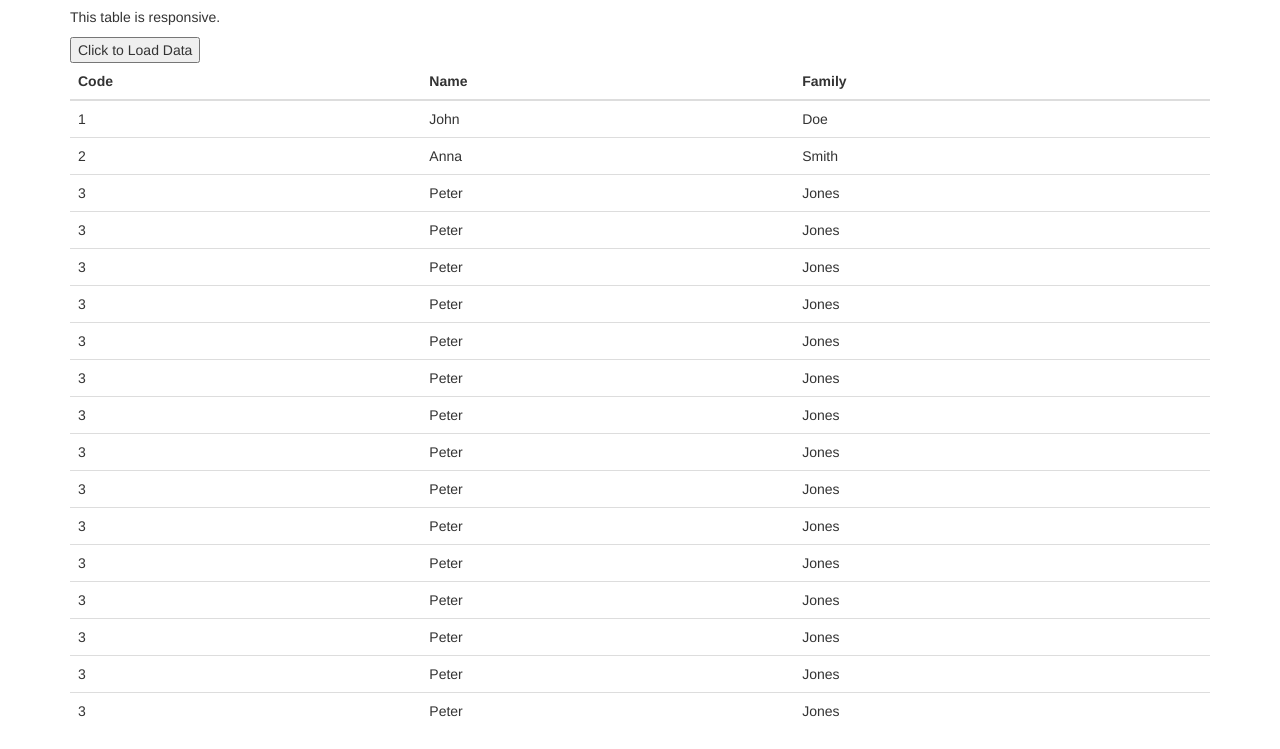
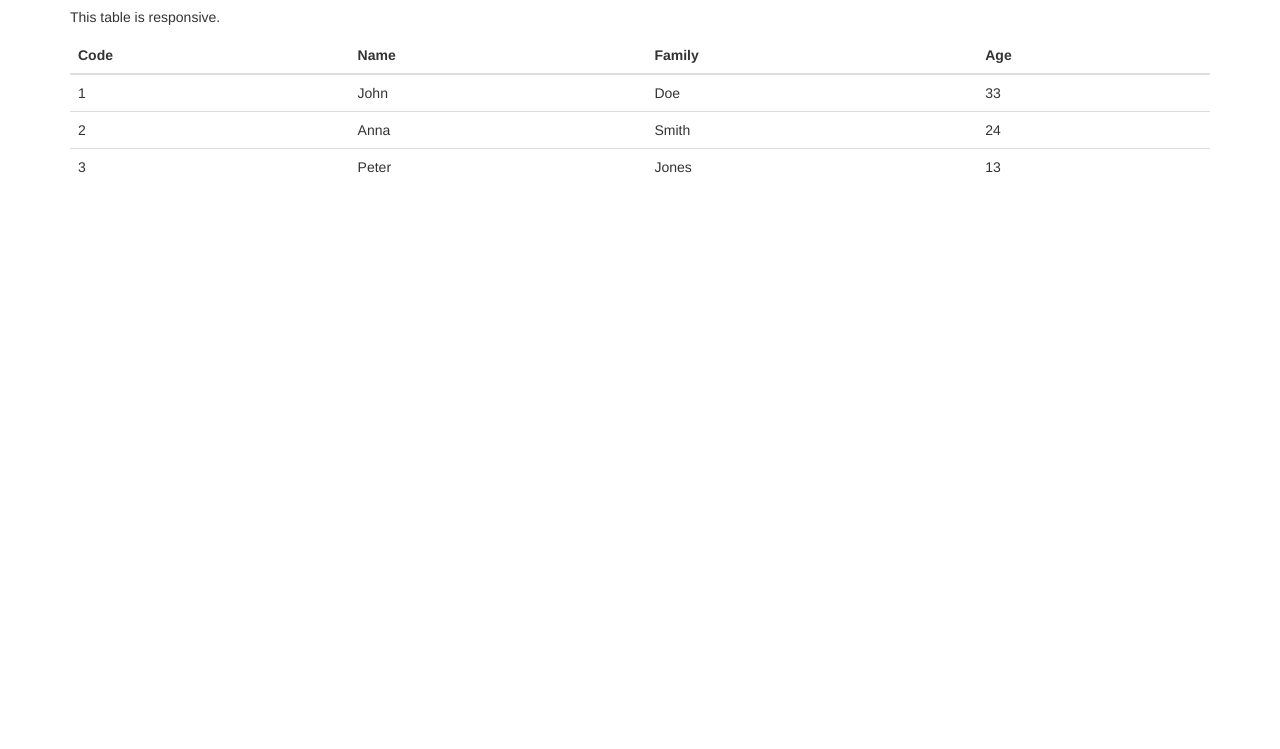
Before and after one commit to longchi2016/jqxGrid, a plain HTML site: page Index.htm in a window 1280 px wide. Shown: the part 56-805 px from the top of the page. Drawn offline with Linux system fonts and the light colour scheme.

Commit message:
up 950524

```diff
--- a/Index.htm
+++ b/Index.htm
@@ -10,42 +10,19 @@
     <script src="styles/bootstrap/js/bootstrap-v2.min.js"></script>
     <script src="lswidgets/jqx-grid.js"></script>
     <script>
-        // $("#mygrid").jqxGrid('init');
 
         $(document).ready(function(){
 
             var jsonValue = [
-    {"Code":"1" ,"Name":"John", "Family":"Doe"},
-    {"Code":"2" ,"Name":"Anna", "Family":"Smith"},
-    {"Code":"3" ,"Name":"Peter", "Family":"Jones"},
-    {"Code":"3" ,"Name":"Peter", "Family":"Jones"},
-    {"Code":"3" ,"Name":"Peter", "Family":"Jones"},
-    {"Code":"3" ,"Name":"Peter", "Family":"Jones"},
-    {"Code":"3" ,"Name":"Peter", "Family":"Jones"},
-    {"Code":"3" ,"Name":"Peter", "Family":"Jones"},
-    {"Code":"3" ,"Name":"Peter", "Family":"Jones"},
-    {"Code":"3" ,"Name":"Peter", "Family":"Jones"},
-    {"Code":"3" ,"Name":"Peter", "Family":"Jones"},
-    {"Code":"3" ,"Name":"Peter", "Family":"Jones"},
-    {"Code":"3" ,"Name":"Peter", "Family":"Jones"},
-    {"Code":"3" ,"Name":"Peter", "Family":"Jones"},
-    {"Code":"3" ,"Name":"Peter", "Family":"Jones"},
-    {"Code":"3" ,"Name":"Peter", "Family":"Jones"},
-    {"Code":"3" ,"Name":"Peter", "Family":"Jones"}];
-
-
+                {"Code":"1" ,"Name":"John", "Family":"Doe", "Age":"33"},
+                {"Code":"2" ,"Name":"Anna", "Family":"Smith", "Age":"24"},
+                {"Code":"3" ,"Name":"Peter", "Family":"Jones", "Age":"13"},];
 
             $("#mygrid").jqxGrid({
                 backColor: 'yellow',
                 color: 'black',
                 checkbox: false,
                 source: { url: jsonValue, debugDelay: 1000 }
-            });
-
-
-
-            $("button").click(function(){
-                $('#x').load('demos\data.json');
             });
         });
 
@@ -58,9 +35,6 @@
         <h2>Jquery Grid Widgets</h2>
         <p>This table is responsive. </p>
 
-        <button>Click to Load Data</button>
-        <div id="x"></div>
-
         <div id="mygrid">
             <table>
                 <thead>
@@ -68,6 +42,7 @@
                         <th>Code</th>
                         <th>Name</th>
                         <th>Family</th>
+                        <th>Age</th>
                     </tr>
                 </thead>
                 <tbody>
--- a/lswidgets/jqx-grid.js
+++ b/lswidgets/jqx-grid.js
@@ -32,8 +32,6 @@
         init: function (data) {
             // create table code here
             this.find('table').addClass("table table-hover table-responsive");
-            //this.find('tbody').append("<tr><td>1</td><td>Ali</td><td>Ahmadi</td></tr><tr><td>2</td><td>nasim</td><td>maleki</td></tr><tr><td>3</td><td>Aioub</td><td>Amini</td></tr>");
-            //alert(data.source.url);
             this.find('table').append(makeTable(data.source.url));
             this.find('thead').css({ 'background-color': settings.backColor, 'color': settings.color });
         },
```
